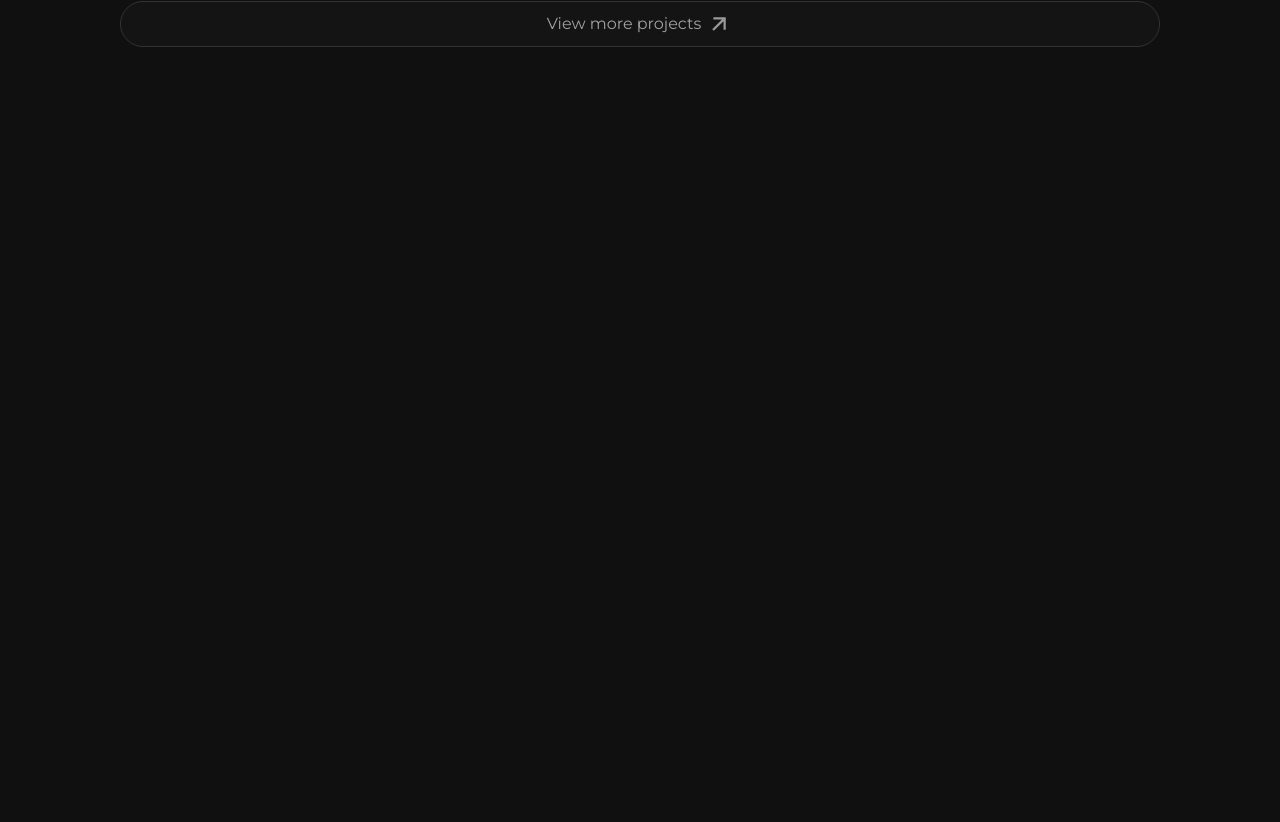
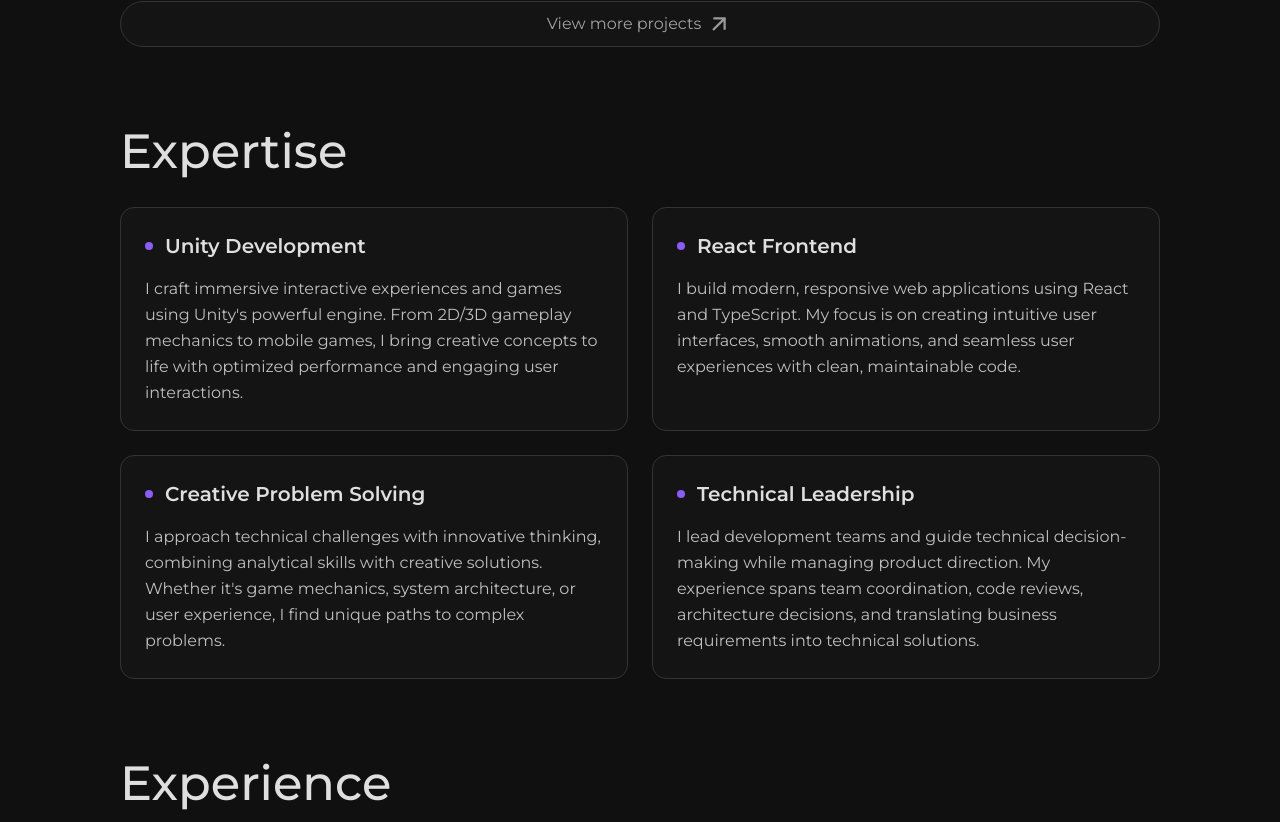
Before and after one commit to Nikseell/portfolio-website, a React (Vite) app: page / in a window 1280 px wide. Shown: the part 1975-2797 px from the top of the page. Before the commit the page ends 2102 px from the top, so only its background shows below. Built offline with nearby package versions, Linux system fonts and the light colour scheme.

Commit message:
Small changes

```diff
--- a/src/components/ProjectCard.tsx
+++ b/src/components/ProjectCard.tsx
@@ -6,7 +6,7 @@ import development from '../assets/icons/development.svg'
 
 const ProjectCard: FC<ProjectCardProps> = ({ title, tags, link, codeLink }) => {
   return (
-    <div className="flex flex-col overflow-hidden aspect-[4/3] md:aspect-[3/3] lg:aspect-[4/3] h-full">
+    <div className="flex flex-col overflow-hidden aspect-[3/3] sm:aspect-[4/3] md:aspect-[3/3] lg:aspect-[4/3] h-full">
       <div className="flex w-full h-full bg-[#191919] rounded-2xl"></div>
 
       <div className="flex justify-between items-center mt-4">
--- a/src/components/sections/Expertise.tsx
+++ b/src/components/sections/Expertise.tsx
@@ -13,7 +13,7 @@ const Expertise = () => {
         {expertiseData.map((expertise, index) => (
           <div
             key={index}
-            className="border border-[#333333] bg-[#191919] rounded-xl p-6"
+            className="border border-[#333333] bg-[#141414] rounded-xl p-6"
           >
             <div className="space-y-4">
               <div className="flex items-center gap-3">
--- a/src/pages/Home.tsx
+++ b/src/pages/Home.tsx
@@ -11,9 +11,9 @@ const Home: FC = () => {
     <Layout>
       <Hero />
       <Projects />
-      {/*<Expertise />
+      <Expertise />
       <Experience />
-      <Footer /> */}
+      <Footer />
     </Layout>
   )
 }
```
